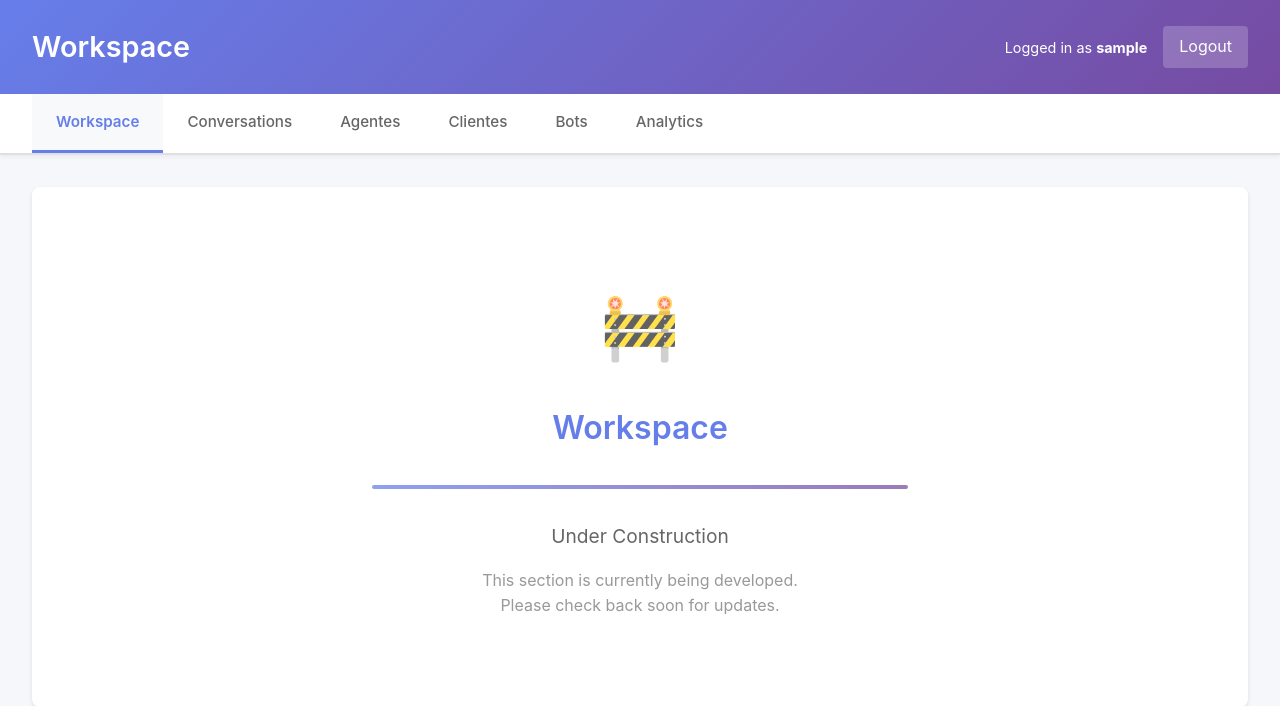
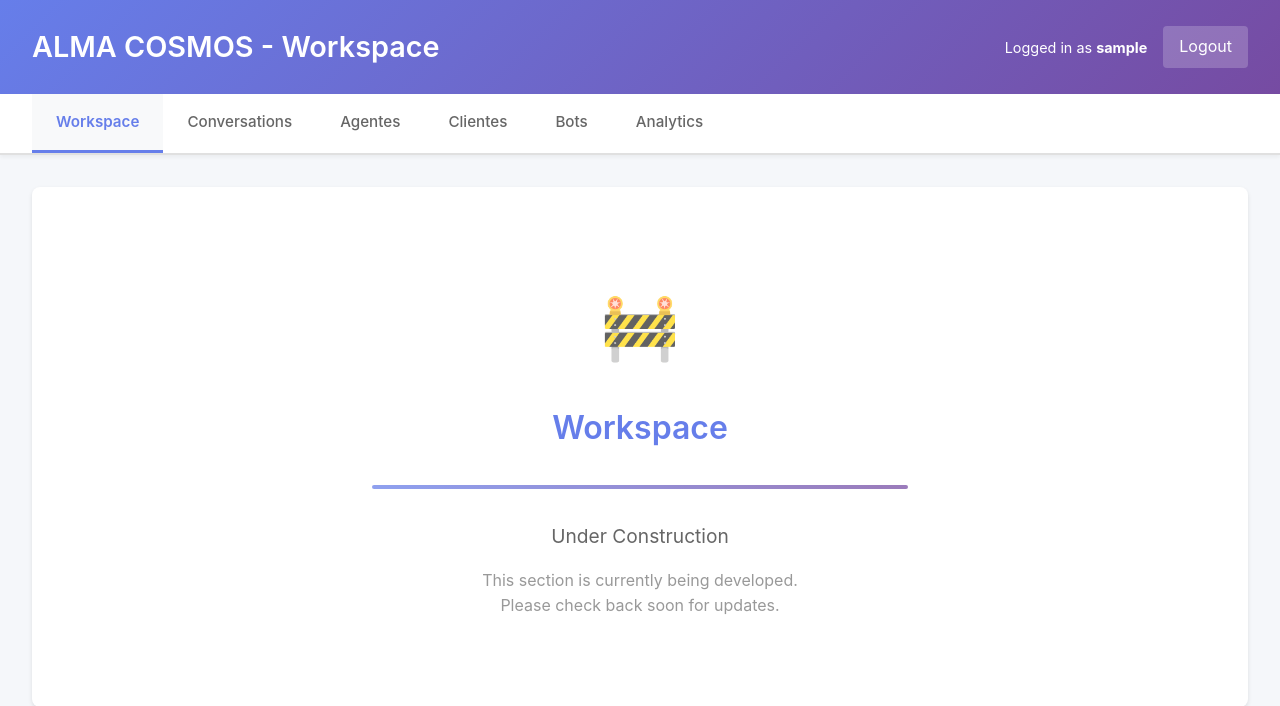
Before and after one commit to Alma-Intel/Cosmos, a Django app: page / in a window 1280 px wide. Shown: the top 706 px of the page. Run offline with Django 4.2, Linux system fonts and the light colour scheme; the visitor is signed in with stand-in values (Sample User, id 1).

Commit message:
feat: standardize header titles across templates to include ALMA COSMOS branding

```diff
--- a/templates/base.html
+++ b/templates/base.html
@@ -230,7 +230,7 @@
 <body>
     <div class="header">
         <div style="display: flex; justify-content: space-between; align-items: center;">
-            <h1>{% block header_title %}ALMA COSMOS{% endblock %}</h1>
+            <h1>{% block header_title %}ALMA COSMOS - {% endblock %}</h1>
             {% if user.is_authenticated %}
             <div style="display: flex; align-items: center; gap: 1rem;">
                 <span style="font-size: 0.9rem;">Logged in as <strong>{{ user.username }}</strong></span>
--- a/templates/conversations/list.html
+++ b/templates/conversations/list.html
@@ -1,6 +1,8 @@
 {% extends 'base.html' %}
 
 {% block title %}ALMA COSMOS - Conversations{% endblock %}
+
+{% block header_title %}ALMA COSMOS - Conversations{% endblock %}
 
 {% block content %}
 <div class="filter-section">
--- a/templates/conversations/placeholder.html
+++ b/templates/conversations/placeholder.html
@@ -2,7 +2,7 @@
 
 {% block title %}ALMA COSMOS - {{ title }}{% endblock %}
 
-{% block header_title %}{{ title }}{% endblock %}
+{% block header_title %}ALMA COSMOS - {{ title }}{% endblock %}
 
 {% block extra_css %}
 <style>
```
